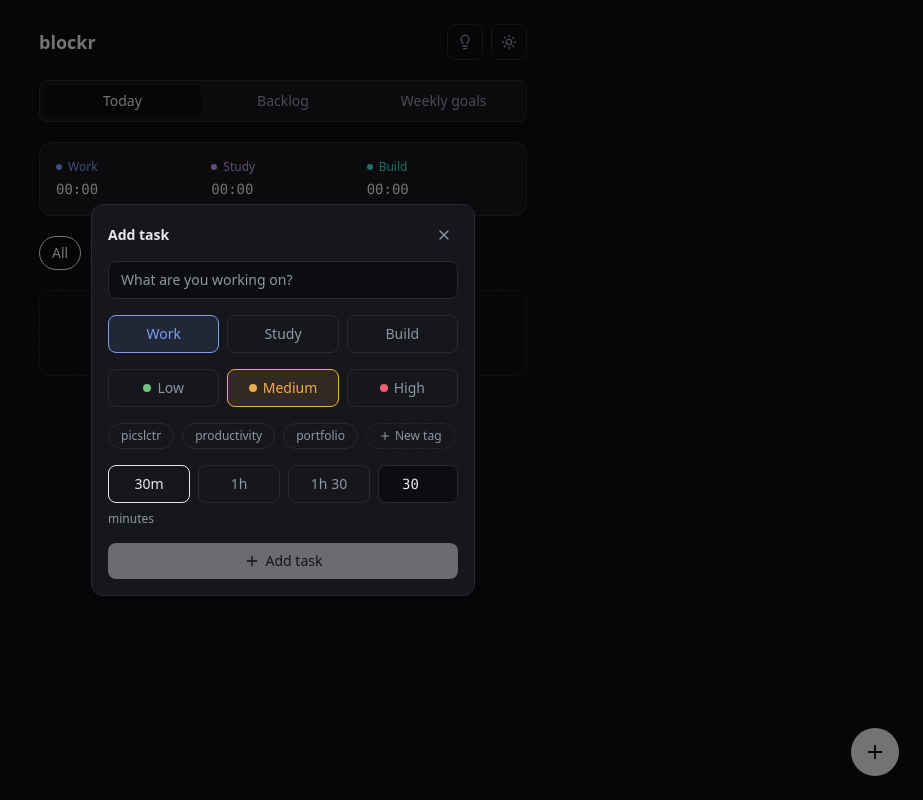
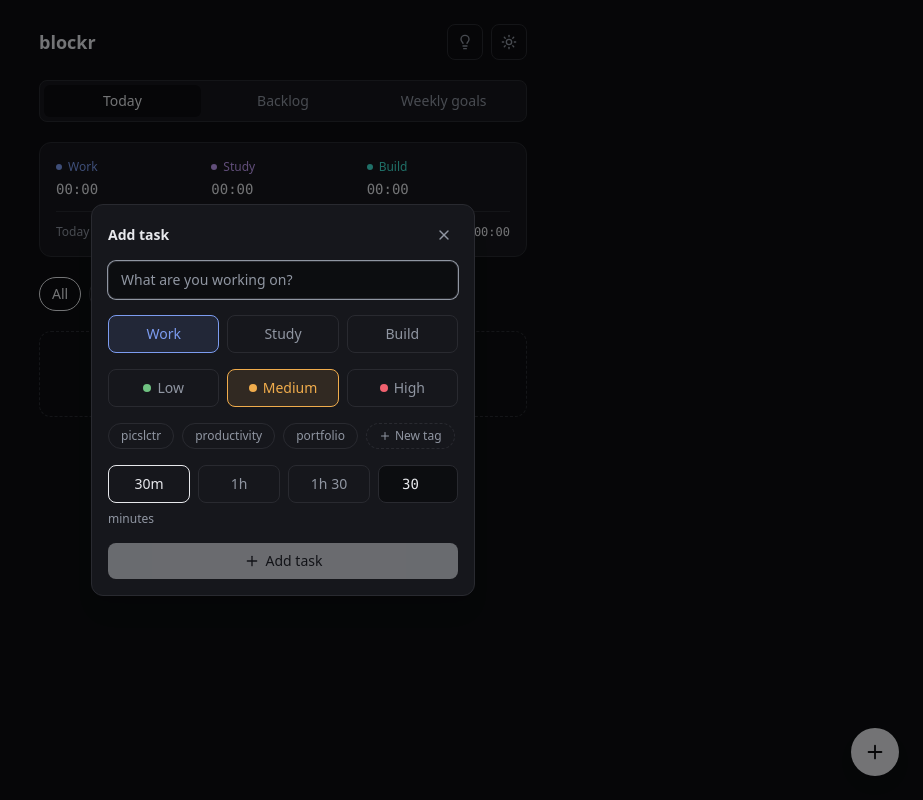
Before and after one commit to Eavilesz/blockr, a React (Vite) app: page / in a window 1280 px wide. Both pictures are taken after a click on the button 1232 px from the left and 752 px from the top of the page. Shown: the whole page, without its empty margins (357-1280 px from the left). Built offline with nearby package versions, Linux system fonts and the light colour scheme.

Commit message:
claude improvements

```diff
--- a/src/App.tsx
+++ b/src/App.tsx
@@ -15,16 +15,28 @@ import { TaskList } from './components/TaskList'
 import { WeeklyGoals } from './components/WeeklyGoals'
 import { BacklogList } from './components/BacklogList'
 import { QuickCaptureModal } from './components/QuickCaptureModal'
-import type { BacklogItem, Category, Priority } from './types'
+import type { BacklogItem, Category, Priority, Task } from './types'
 
 type TaskModalState =
   | { open: false }
+  | { open: true; mode: 'create' }
   | {
       open: true
-      backlogId?: string
-      initialTitle?: string
-      initialCategory?: Category
-      initialPriority?: Priority
+      mode: 'plan'
+      backlogId: string
+      initialTitle: string
+      initialCategory: Category
+      initialPriority: Priority
+    }
+  | {
+      open: true
+      mode: 'edit'
+      taskId: string
+      initialTitle: string
+      initialCategory: Category
+      initialPriority: Priority
+      initialTags: string[]
+      initialPlannedMinutes: number
     }
 
 function App() {
@@ -32,6 +44,8 @@ function App() {
     state,
     now,
     addTask,
+    updateTask,
+    extendTask,
     deleteTask,
     startTask,
     pauseRunning,
@@ -48,14 +62,16 @@ function App() {
   const [taskModal, setTaskModal] = useState<TaskModalState>({ open: false })
   const [showQuickCapture, setShowQuickCapture] = useState(false)
 
-  function handleAddTask(
+  function handleSubmitTask(
     title: string,
     category: Category,
     tags: string[],
     priority: Priority,
     plannedSeconds: number,
   ) {
-    if (taskModal.open && taskModal.backlogId) {
+    if (taskModal.open && taskModal.mode === 'edit') {
+      updateTask(taskModal.taskId, title, category, tags, priority, plannedSeconds)
+    } else if (taskModal.open && taskModal.mode === 'plan') {
       promoteBacklogItem(taskModal.backlogId, title, category, tags, priority, plannedSeconds)
     } else {
       addTask(title, category, tags, priority, plannedSeconds)
@@ -66,11 +82,29 @@ function App() {
   function handlePlan(item: BacklogItem) {
     setTaskModal({
       open: true,
+      mode: 'plan',
       backlogId: item.id,
       initialTitle: item.title,
       initialCategory: item.category,
       initialPriority: item.priority,
     })
+  }
+
+  function handleEdit(task: Task) {
+    setTaskModal({
+      open: true,
+      mode: 'edit',
+      taskId: task.id,
+      initialTitle: task.title,
+      initialCategory: task.category,
+      initialPriority: task.priority,
+      initialTags: task.tags,
+      initialPlannedMinutes: Math.round(task.plannedSeconds / 60),
+    })
+  }
+
+  function handleExtend(taskId: string) {
+    extendTask(taskId, 15 * 60)
   }
 
   return (
@@ -103,6 +137,8 @@ function App() {
             now={now}
             onStart={startTask}
             onPause={pauseRunning}
+            onEdit={handleEdit}
+            onExtend={handleExtend}
             onDelete={deleteTask}
           />
         </>
@@ -117,7 +153,7 @@ function App() {
       {tab === 'tasks' && (
         <button
           type="button"
-          onClick={() => setTaskModal({ open: true })}
+          onClick={() => setTaskModal({ open: true, mode: 'create' })}
           aria-label="Add task"
           className="fixed bottom-6 right-6 flex h-12 w-12 items-center justify-center rounded-full bg-text text-bg shadow-lg transition-transform hover:scale-105"
         >
@@ -128,13 +164,30 @@ function App() {
       <Modal
         open={taskModal.open}
         onClose={() => setTaskModal({ open: false })}
-        title={taskModal.open && taskModal.backlogId ? 'Plan task' : 'Add task'}
+        title={
+          taskModal.open && taskModal.mode === 'edit'
+            ? 'Edit task'
+            : taskModal.open && taskModal.mode === 'plan'
+              ? 'Plan task'
+              : 'Add task'
+        }
       >
         <TaskForm
-          onAdd={handleAddTask}
-          initialTitle={taskModal.open ? taskModal.initialTitle : undefined}
-          initialCategory={taskModal.open ? taskModal.initialCategory : undefined}
-          initialPriority={taskModal.open ? taskModal.initialPriority : undefined}
+          onAdd={handleSubmitTask}
+          initialTitle={
+            taskModal.open && taskModal.mode !== 'create' ? taskModal.initialTitle : undefined
+          }
+          initialCategory={
+            taskModal.open && taskModal.mode !== 'create' ? taskModal.initialCategory : undefined
+          }
+          initialPriority={
+            taskModal.open && taskModal.mode !== 'create' ? taskModal.initialPriority : undefined
+          }
+          initialTags={taskModal.open && taskModal.mode === 'edit' ? taskModal.initialTags : undefined}
+          initialPlannedMinutes={
+            taskModal.open && taskModal.mode === 'edit' ? taskModal.initialPlannedMinutes : undefined
+          }
+          submitLabel={taskModal.open && taskModal.mode === 'edit' ? 'Save changes' : 'Add task'}
           availableTags={state.tags}
           onAddTagOption={addTagOption}
         />
--- a/src/components/BacklogList.tsx
+++ b/src/components/BacklogList.tsx
@@ -1,13 +1,8 @@
 import { CalendarPlus, X } from 'lucide-react'
 import type { BacklogItem } from '../types'
-import { CATEGORY_LABELS, PRIORITIES, PRIORITY_LABELS } from '../types'
+import { CATEGORY_LABELS, PRIORITY_LABELS, PRIORITY_RANK } from '../types'
 import { categoryStyles } from '../lib/categoryStyles'
 import { priorityStyles } from '../lib/priorityStyles'
-
-const PRIORITY_RANK = Object.fromEntries(PRIORITIES.map((p, i) => [p, i])) as Record<
-  BacklogItem['priority'],
-  number
->
 
 export function BacklogList({
   items,
--- a/src/components/CategoryFilter.tsx
+++ b/src/components/CategoryFilter.tsx
@@ -15,6 +15,7 @@ export function CategoryFilter({
     <div className="flex gap-2 overflow-x-auto">
       <button
         type="button"
+        aria-pressed={value === 'all'}
         onClick={() => onChange('all')}
         className={`shrink-0 rounded-full border px-3 py-1.5 text-sm transition-colors ${
           value === 'all'
@@ -31,6 +32,7 @@ export function CategoryFilter({
           <button
             key={c}
             type="button"
+            aria-pressed={active}
             onClick={() => onChange(c)}
             className={`shrink-0 rounded-full border px-3 py-1.5 text-sm transition-colors ${
               active
--- a/src/components/QuickCaptureModal.tsx
+++ b/src/components/QuickCaptureModal.tsx
@@ -56,6 +56,7 @@ export function QuickCaptureModal({
               <button
                 key={c}
                 type="button"
+                aria-pressed={active}
                 onClick={() => setCategory(c)}
                 className={`flex-1 rounded-lg border px-3 py-2 text-sm transition-colors ${
                   active
@@ -77,6 +78,7 @@ export function QuickCaptureModal({
               <button
                 key={p}
                 type="button"
+                aria-pressed={active}
                 onClick={() => setPriority(p)}
                 className={`flex flex-1 items-center justify-center gap-1.5 rounded-lg border px-3 py-2 text-sm transition-colors ${
                   active
--- a/src/components/TaskForm.tsx
+++ b/src/components/TaskForm.tsx
@@ -12,8 +12,11 @@ export function TaskForm({
   initialTitle = '',
   initialCategory = 'work',
   initialPriority = 'medium',
+  initialTags = [],
+  initialPlannedMinutes = 30,
   availableTags = DEFAULT_TAGS,
   onAddTagOption,
+  submitLabel = 'Add task',
 }: {
   onAdd: (
     title: string,
@@ -25,14 +28,17 @@ export function TaskForm({
   initialTitle?: string
   initialCategory?: Category
   initialPriority?: Priority
+  initialTags?: string[]
+  initialPlannedMinutes?: number
   availableTags?: string[]
   onAddTagOption?: (tag: string) => void
+  submitLabel?: string
 }) {
   const [title, setTitle] = useState(initialTitle)
   const [category, setCategory] = useState<Category>(initialCategory)
   const [priority, setPriority] = useState<Priority>(initialPriority)
-  const [selectedTags, setSelectedTags] = useState<string[]>([])
-  const [plannedMinutes, setPlannedMinutes] = useState<number>(30)
+  const [selectedTags, setSelectedTags] = useState<string[]>(initialTags)
+  const [plannedMinutes, setPlannedMinutes] = useState<number>(initialPlannedMinutes)
   const [addingTag, setAddingTag] = useState(false)
   const [newTag, setNewTag] = useState('')
 
@@ -65,13 +71,14 @@ export function TaskForm({
     setTitle('')
     setPriority('medium')
     setSelectedTags([])
-    setPlannedMinutes(30)
+    setPlannedMinutes(initialPlannedMinutes)
   }
 
   return (
     <form onSubmit={handleSubmit} className="flex flex-col gap-4">
       <input
         type="text"
+        autoFocus
         value={title}
         onChange={(e) => setTitle(e.target.value)}
         placeholder="What are you working on?"
@@ -86,6 +93,7 @@ export function TaskForm({
             <button
               key={c}
               type="button"
+              aria-pressed={active}
               onClick={() => setCategory(c)}
               className={`flex-1 rounded-lg border px-3 py-2 text-sm transition-colors ${
                 active
@@ -107,6 +115,7 @@ export function TaskForm({
             <button
               key={p}
               type="button"
+              aria-pressed={active}
               onClick={() => setPriority(p)}
               className={`flex flex-1 items-center justify-center gap-1.5 rounded-lg border px-3 py-2 text-sm transition-colors ${
                 active
@@ -129,6 +138,7 @@ export function TaskForm({
               <button
                 key={tag}
                 type="button"
+                aria-pressed={active}
                 onClick={() => toggleTag(tag)}
                 className={`rounded-full border px-3 py-1 text-xs transition-colors ${
                   active
@@ -210,7 +220,7 @@ export function TaskForm({
         className="flex items-center justify-center gap-1.5 rounded-lg bg-text px-3 py-2 text-sm font-medium text-bg transition-opacity disabled:opacity-40"
       >
         <Plus size={16} />
-        Add task
+        {submitLabel}
       </button>
     </form>
   )
--- a/src/components/TodaySummary.tsx
+++ b/src/components/TodaySummary.tsx
@@ -12,6 +12,7 @@ export function TodaySummary({
   now: number;
 }) {
   const totals = todayTotals(state, now);
+  const totalSeconds = CATEGORIES.reduce((sum, c) => sum + totals[c], 0);
 
   return (
     <div className="rounded-xl border border-border bg-surface p-4">
@@ -32,6 +33,10 @@ export function TodaySummary({
           </div>
         ))}
       </div>
+      <div className="mt-3 flex items-center justify-between border-t border-border pt-3 text-xs text-text-muted">
+        <span>Today total</span>
+        <span className="font-mono text-text">{formatStopwatch(totalSeconds)}</span>
+      </div>
     </div>
   );
 }
--- a/src/hooks/useBlockrState.ts
+++ b/src/hooks/useBlockrState.ts
@@ -102,6 +102,41 @@ export function useBlockrState() {
     [],
   )
 
+  /** Edits an existing task's fields in place. `timeSpentSeconds` is left untouched so
+   *  progress already logged survives the edit; if the new plannedSeconds is now below
+   *  what's already spent, the task simply reads as completed. */
+  const updateTask = useCallback(
+    (
+      taskId: string,
+      title: string,
+      category: Category,
+      tags: string[],
+      priority: Priority,
+      plannedSeconds: number,
+    ) => {
+      setState((prev) => ({
+        ...prev,
+        tasks: prev.tasks.map((t) =>
+          t.id === taskId
+            ? { ...t, title: title.trim(), category, tags, priority, plannedSeconds }
+            : t,
+        ),
+      }))
+    },
+    [],
+  )
+
+  /** Adds extra planned time to a task — the way to keep working past a completed plan
+   *  without opening the edit form. */
+  const extendTask = useCallback((taskId: string, extraSeconds: number) => {
+    setState((prev) => ({
+      ...prev,
+      tasks: prev.tasks.map((t) =>
+        t.id === taskId ? { ...t, plannedSeconds: t.plannedSeconds + extraSeconds } : t,
+      ),
+    }))
+  }, [])
+
   const deleteTask = useCallback((taskId: string) => {
     setState((prev) => ({
       ...prev,
@@ -185,6 +220,8 @@ export function useBlockrState() {
     state,
     now,
     addTask,
+    updateTask,
+    extendTask,
     deleteTask,
     startTask,
     pauseRunning,
--- a/src/types.ts
+++ b/src/types.ts
@@ -69,3 +69,10 @@ export const PRIORITY_LABELS: Record<Priority, string> = {
   medium: 'Medium',
   high: 'High',
 }
+
+/** Higher number = higher priority. Use to sort priority-first, e.g. `b - a`. */
+export const PRIORITY_RANK: Record<Priority, number> = {
+  low: 0,
+  medium: 1,
+  high: 2,
+}
```
Also changed, not shown: src/components/TaskCard.tsx (+25 -4 lines), src/components/TaskList.tsx (+18 -0 lines).
